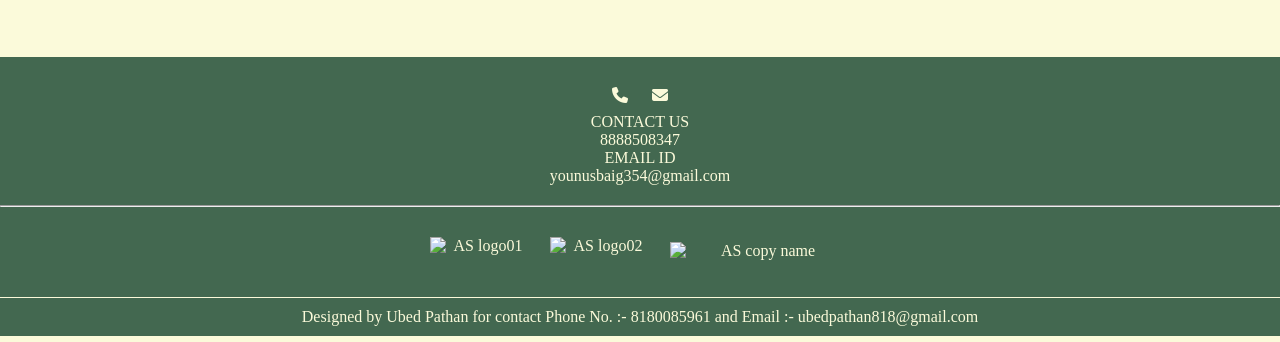
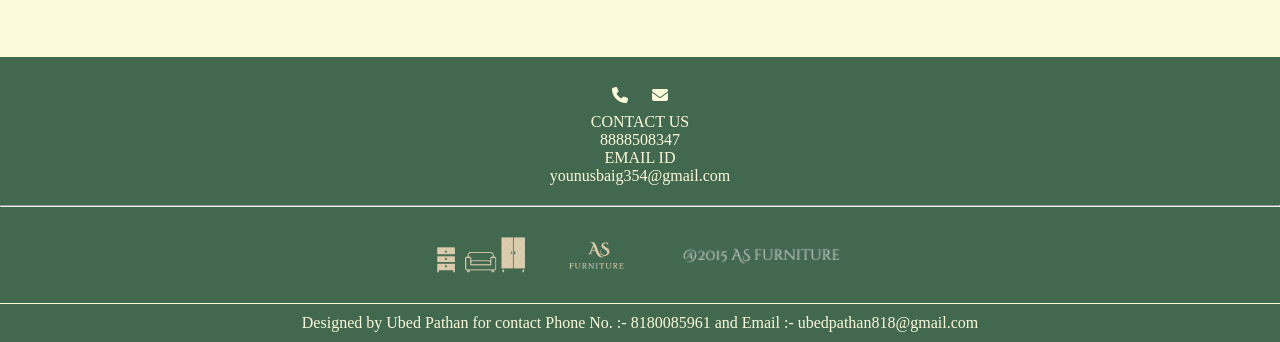
Before and after one commit to ASfurniture/asfurniture, a plain HTML site: page contact.html in a window 1280 px wide. Shown: the part 2308-2650 px from the top of the page. Drawn offline with Linux system fonts and the light colour scheme.

Commit message:
Update contact.html

```diff
--- a/contact.html
+++ b/contact.html
@@ -11,7 +11,7 @@
     <header>
         <div class="navbar">
            <div class="navlogo01 border">
-               <a href="index.html" alt="Home Page" class="Home_page_link"><div class="logo01" style="background-image: url('photo/logo.png');"></div></a>
+               <a href="index.html" alt="Home Page" class="Home_page_link"><div class="logo01" style="background-image: url('logo.png');"></div></a>
            </div>
 
 
@@ -115,9 +115,9 @@
     <hr>
     <div class="copy_right">
       <div class="footer_panel">
-        <img class="as_footer_logo01" src="photo/as_footer_logo01.png" alt="AS logo01" width="100px" height="30px">
-        <img class="as_footer_logo02" src="photo/as_footer_logo02.png" alt="AS logo02" width="100px" height="30px">
-        <img class="as_copy_name" src="photo/as_copy_name.png" alt="AS copy name" width="180px" height="20px">
+        <img class="as_footer_logo01" src="as_footer_logo01.png" alt="AS logo01" width="100px" height="30px">
+        <img class="as_footer_logo02" src="as_footer_logo02.png" alt="AS logo02" width="100px" height="30px">
+        <img class="as_copy_name" src="as_copy_name.png" alt="AS copy name" width="180px" height="20px">
       </div>
     </div>
   </footer>
```
